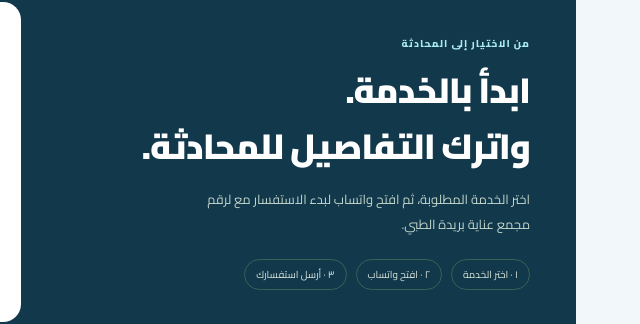
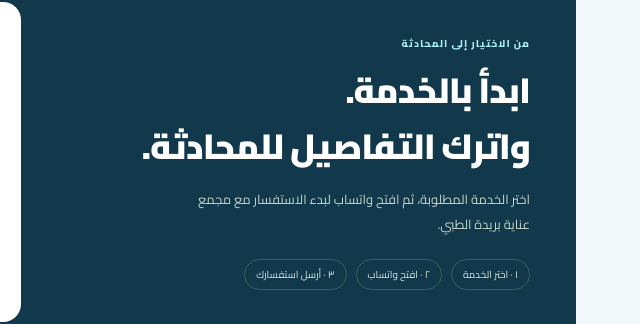
Before and after one commit to menu-sa-demo/menu-sa-demo.github.io, a plain HTML site: page inaya-buraydah.html in a window 1280 px wide. Shown: the part 1763-2087 px from the top of the page, 636-1276 px from the left. Drawn offline with Linux system fonts and the light colour scheme.

Commit message:
Fix description text in inaya-buraydah.html

```diff
--- a/inaya-buraydah.html
+++ b/inaya-buraydah.html
@@ -232,7 +232,7 @@ footer p{font-size:9px}
 <div>
 <p class="kicker">من الاختيار إلى المحادثة</p>
 <h2>ابدأ بالخدمة.<br>واترك التفاصيل للمحادثة.</h2>
-<p class="description">اختر الخدمة المطلوبة، ثم افتح واتساب لبدء الاستفسار مع لرقم مجمع عناية بريدة الطبي.</p>
+<p class="description">اختر الخدمة المطلوبة، ثم افتح واتساب لبدء الاستفسار مع مجمع عناية بريدة الطبي.</p>
 <div class="steps">
 <span>١ · اختر الخدمة</span>
 <span>٢ · افتح واتساب</span>
```
